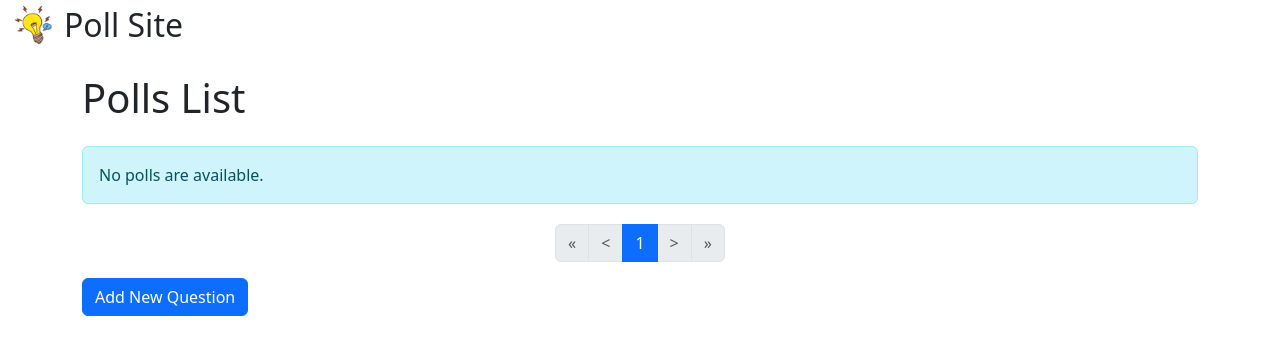
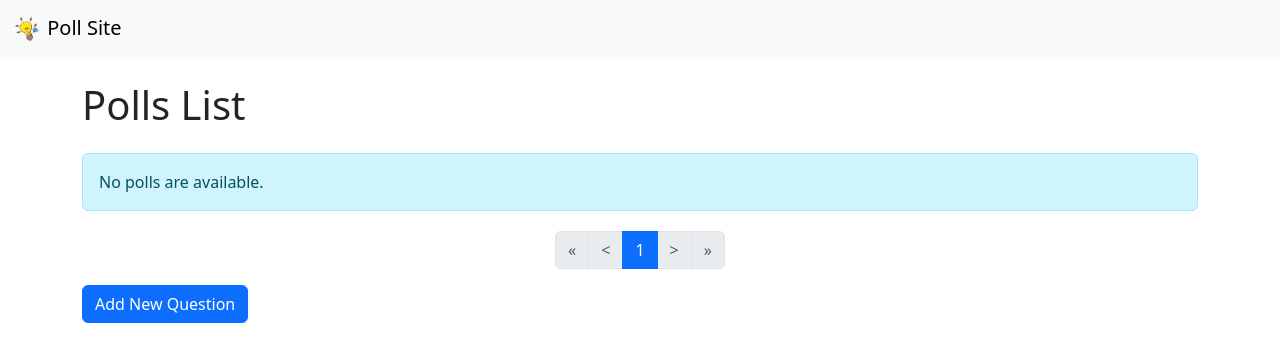
Before and after one commit to Yono1112/Django-tutorial-apps, a Django app: page /polls/ in a window 1280 px wide. Shown: the top 362 px of the page. Run offline with Django 5.2, Linux system fonts and the light colour scheme; data that the repository does not hold is empty; some libraries are stand-ins or nearby versions.

Commit message:
modify header to bootstrap nav

```diff
--- a/Django_tutorial_poll_site/polls/templates/polls/header.html
+++ b/Django_tutorial_poll_site/polls/templates/polls/header.html
@@ -10,15 +10,15 @@
     {% bootstrap_javascript %}
 </head>
 <body>
-    <header style="display: flex; align-items: center;">
-		<a href="{% url 'polls:index'%}" method="get">
-			<img src="{% static 'polls/images/background.png' %}" alt="Poll Site Image" class="header-image">
-		</a>
-        <form action="{% url 'polls:index' %}" method="get">
-            <button type="submit" class="header-button">
+    <header style="align-items: center;">
+        <nav class="navbar bg-body-tertiary bg-primary">
+            <div class="container-fluid">
+            <a class="navbar-brand" href="{% url 'polls:index' %}">
+                <img src="{% static 'polls/images/background.png' %}" alt="Logo" width="30" height="30" class="d-inline-block align-text-top">
                 Poll Site
-            </button>
-        </form>
+            </a>
+            </div>
+        </nav>
     </header>
     {% block content %}{% endblock content %}
 </body>
```
